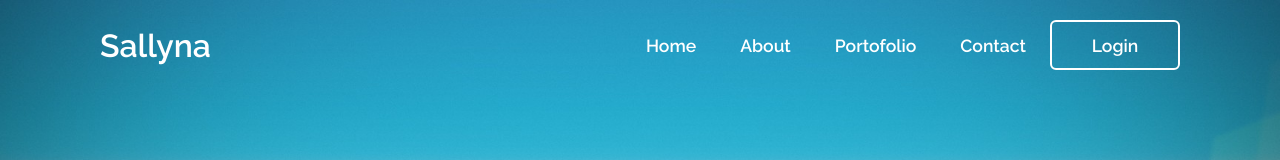
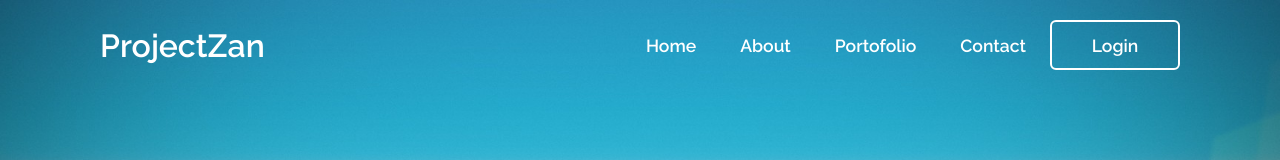
Before and after one commit to izanmaizan/Portofolio-4-Navbar-Form-Login-Register, a plain HTML site: page index.html in a window 1280 px wide. Shown: the top 160 px of the page. Drawn offline with nearby package versions, Linux system fonts and the light colour scheme.

Commit message:
Update index.html

```diff
--- a/index.html
+++ b/index.html
@@ -9,7 +9,7 @@
 </head>
 <body>
     <header>
-        <h2 class="logo">Sallyna</h2>
+        <h2 class="logo">ProjectZan</h2>
         <nav class="navigation">
             <a href="#">Home</a>
             <a href="#">About</a>
```
